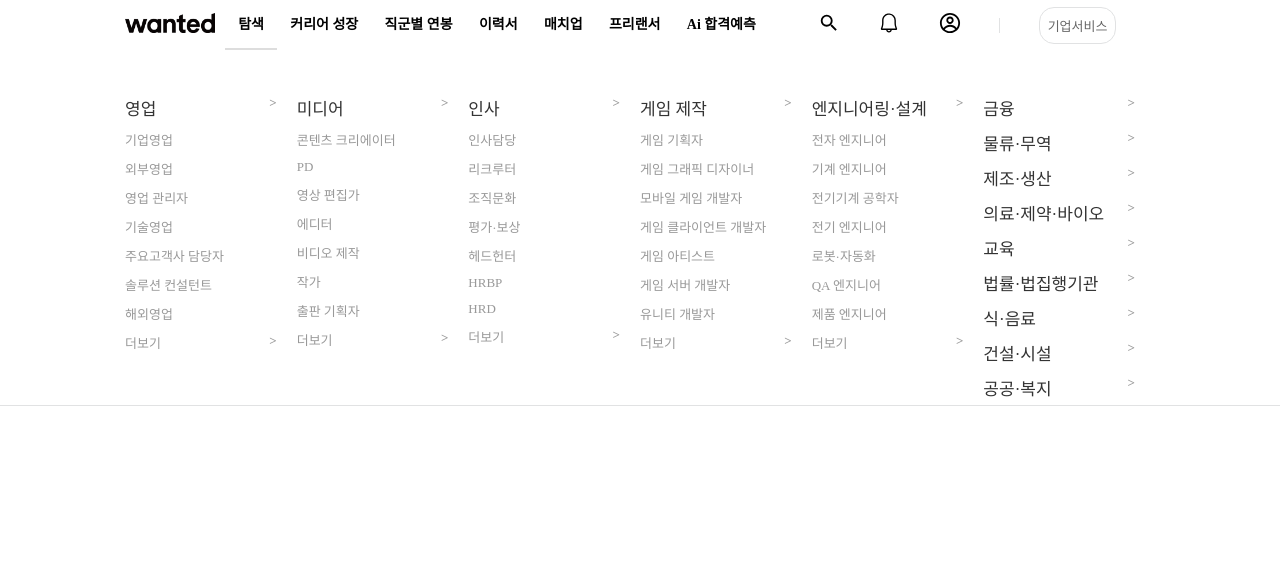
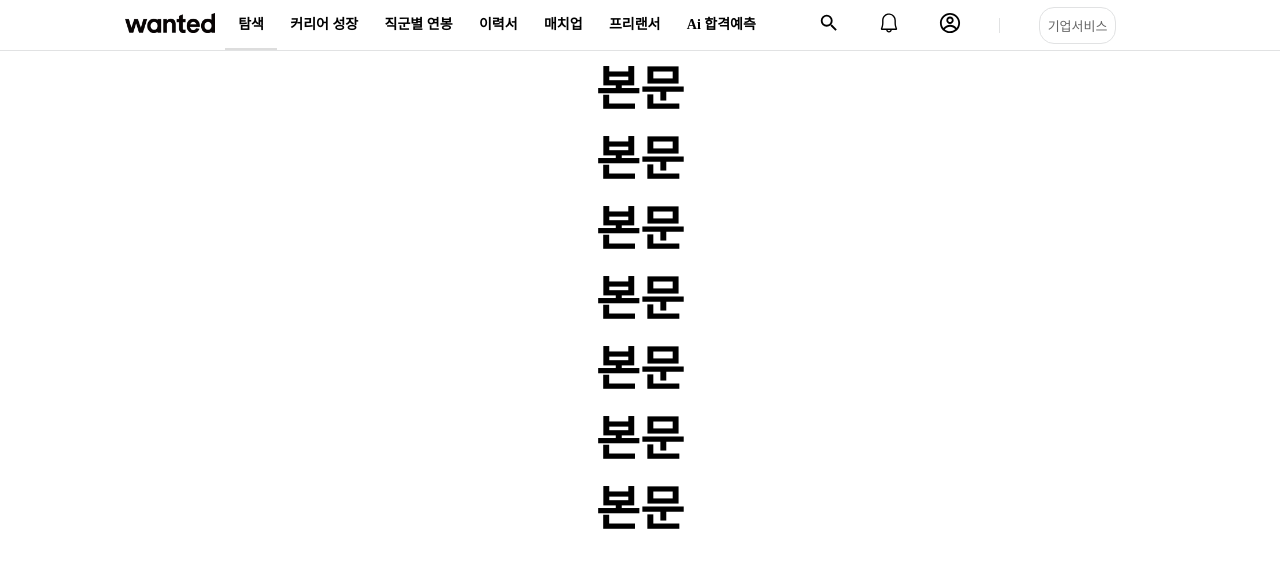
Before and after one commit to jeky22/gnb-playground, a React (Create React App) app: page / in a window 1280 px wide. Both pictures are taken after a click on the item "탐색". Shown: the top 568 px of the page. Built offline with nearby package versions, Linux system fonts and the light colour scheme.

Commit message:
dim처리

```diff
--- a/src/App.css
+++ b/src/App.css
@@ -2,6 +2,20 @@
   box-sizing: border-box;
   padding: 0;
   margin: 0;
+}
+nav {
+  position: fixed;
+  width: 100%;
+  z-index: 150;
+  /* top: 0; */
+  background-color: #fff;
+}
+section {
+  /* background-color: #258bf7; */
+  padding-top: 50px;
+  text-align: center;
+  font-size: xx-large;
+  height: 300px;
 }
 
 .container {
@@ -88,14 +102,9 @@
 /* lnbnav */
 #lnb {
   display: flex;
-  position: relative;
   overflow: hidden;
   max-height: 0;
-  -webkit-transition: max-height 1s;
-  transition: max-height 1s;
-}
-#lnb.show {
-  max-height: 600px;
+  opacity: 0;
 }
 #lnb::before {
   content: "";
@@ -103,7 +112,6 @@
 }
 #lnb > ul {
   flex: 1;
-  position: relative;
   padding: 40px 20px 0 0;
 }
 
@@ -141,13 +149,54 @@
   right: 0;
 }
 
-/* @media (min-width: 768px) {
-  .container {
-    max-width: 720px;
+@media (min-width: 768px) {
+  #gnb li:nth-child(1) {
+    display: none;
+  }
+
+  #lnb.show {
+    max-height: 100vh;
+    transition: all 1s;
+    opacity: 1;
+    z-index: 100;
+  }
+  #dim {
+    background-color: #fff;
+    width: 100%;
+    height: 100%;
+    position: fixed;
+    z-index: -1;
+  }
+  #dim.show {
+    transition: all 1s;
+    opacity: 0.5;
+    background-color: rgb(0, 0, 0);
+  }
+
+  #gnb > aside > div:nth-child(3) {
+    display: none;
   }
 }
-@media (min-width: 576px) {
-  .container {
-    max-width: 540px;
+@media (max-width: 767px) {
+  #gnb li:nth-child(n + 4) {
+    display: none;
   }
-} */
+
+  #gnb {
+    grid-template-columns: 200px auto 150px;
+    grid-template-areas: "menus . aside";
+  }
+  #gnb > .image-container {
+    display: none;
+  }
+  #gnb > ul {
+    grid-area: menus;
+  }
+  #gnb > aside {
+    grid-area: aside;
+  }
+
+  #gnb > aside > div:nth-child(n + 4) {
+    display: none;
+  }
+}
--- a/src/App.js
+++ b/src/App.js
@@ -3,7 +3,7 @@ import "./App.css";
 import { lnbData } from "./data/lnbData";
 import { gnbData } from "./data/gnbData";
 import { MdSearch } from "react-icons/md";
-import { VscBell } from "react-icons/vsc";
+import { VscBell, VscMenu } from "react-icons/vsc";
 import { CgProfile } from "react-icons/cg";
 import { useState } from "react";
 
@@ -38,7 +38,8 @@ function App() {
   }
 
   return (
-    <div onMouseLeave={() => handleGnbHover(-1)}>
+    <>
+      <nav onMouseLeave={() => handleGnbHover(-1)}>
         <div className="container" id="gnb">
           <div className="image-container">
             <img src="/img/wanted-logo.png" alt="logo" />
@@ -63,21 +64,36 @@ function App() {
             <div>
               <VscBell size={22} />
             </div>
-          <div className>
+            <div>
+              <VscMenu size={22} />
+            </div>
+            <div>
               <CgProfile size={22} />
             </div>
             <div className="partition-vertical"></div>
             <div className="btn">기업서비스</div>
           </aside>
         </div>
-      <div className={hover === 0 ? "container show" : "container "} id="lnb">
+        <div className={hover === 1 ? "container show" : "container "} id="lnb">
+          {/* <div className="container show" id="lnb"> */}
           {lnbData.map((item, index) => (
             <ul key={index}>{LnbList(item, index === lnblastIndex ? 1 : 0)}</ul>
           ))}
         </div>
         <div className="partition-horizontal"></div>
         <div></div>
-    </div>
+      </nav>
+      <div className={hover === 1 ? "show" : ""} id="dim"></div>
+      <section>
+        <h2>본문</h2>
+        <h2>본문</h2>
+        <h2>본문</h2>
+        <h2>본문</h2>
+        <h2>본문</h2>
+        <h2>본문</h2>
+        <h2>본문</h2>
+      </section>
+    </>
   );
 }
 
--- a/src/data/gnbData.js
+++ b/src/data/gnbData.js
@@ -1,4 +1,5 @@
 export const gnbData = [
+  "홈",
   "탐색",
   "커리어 성장",
   "직군별 연봉",
```
Also changed, not shown: 1 other file (tests, documents, lock files or other folders). Lines whose indentation alone changed are shown as unchanged.
